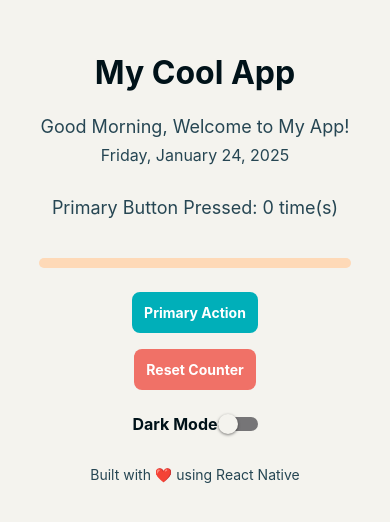
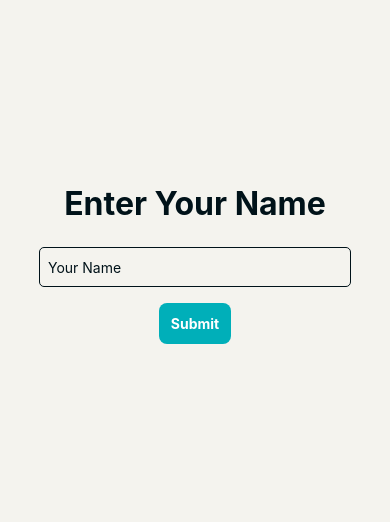
Before and after one commit to aarya-ghimire/LearningNative, a React Native app: screen / in a window 390 px wide. Shown: the part 154-676 px from the top of the page. Built offline with nearby package versions, Linux system fonts and the light colour scheme.

Commit message:
added textfield for greeting user

```diff
--- a/App.js
+++ b/App.js
@@ -9,6 +9,7 @@ import {
   Switch,
   Alert,
   Animated,
+  TextInput,
 } from "react-native";
 
 export default function App() {
@@ -19,6 +20,8 @@ export default function App() {
   const [backgroundColor, setBackgroundColor] = useState("#f4f3ee");
   const [quote, setQuote] = useState("");
   const [emoji, setEmoji] = useState("");
+  const [name, setName] = useState("");
+  const [isNameEntered, setIsNameEntered] = useState(false);
 
   const progressAnim = useRef(new Animated.Value(0)).current;
   const scaleAnim = useRef(new Animated.Value(1)).current;
@@ -42,7 +45,7 @@ export default function App() {
     "💪",
     "💡",
     "🎯",
-    "🕉️",
+    "🔉⃣",
   ];
 
   const toggleTheme = () => {
@@ -117,6 +120,26 @@ export default function App() {
     setCurrentDate(formattedDate);
   }, []);
 
+  if (!isNameEntered) {
+    return (
+      <View style={[styles.container, { backgroundColor: backgroundColor }]}>
+        <Text style={[styles.header, { color: "#001219" }]}>Enter Your Name</Text>
+        <TextInput
+          style={styles.input}
+          placeholder="Your Name"
+          value={name}
+          onChangeText={setName}
+        />
+        <TouchableOpacity
+          style={[styles.button, styles.primaryButton]}
+          onPress={() => setIsNameEntered(true)}
+        >
+          <Text style={styles.buttonText}>Submit</Text>
+        </TouchableOpacity>
+      </View>
+    );
+  }
+
   return (
     <View
       style={[
@@ -133,7 +156,7 @@ export default function App() {
       <Text
         style={[styles.greeting, { color: isDarkMode ? "#fed9b7" : "#264653" }]}
       >
-        {greeting}, Welcome to My App!
+        {greeting}, {name}!
       </Text>
 
       <Text
@@ -269,4 +292,14 @@ const styles = StyleSheet.create({
     marginVertical: 16,
   },
   footer: { fontSize: 14, marginTop: 16 },
-});
+  input: {
+    height: 40,
+    borderColor: "#001219",
+    borderWidth: 1,
+    borderRadius: 5,
+    paddingHorizontal: 8,
+    marginVertical: 8,
+    width: "80%",
+    color: "#001219",
+    backgroundColor: "#f4f3ee",
+  },});
```
